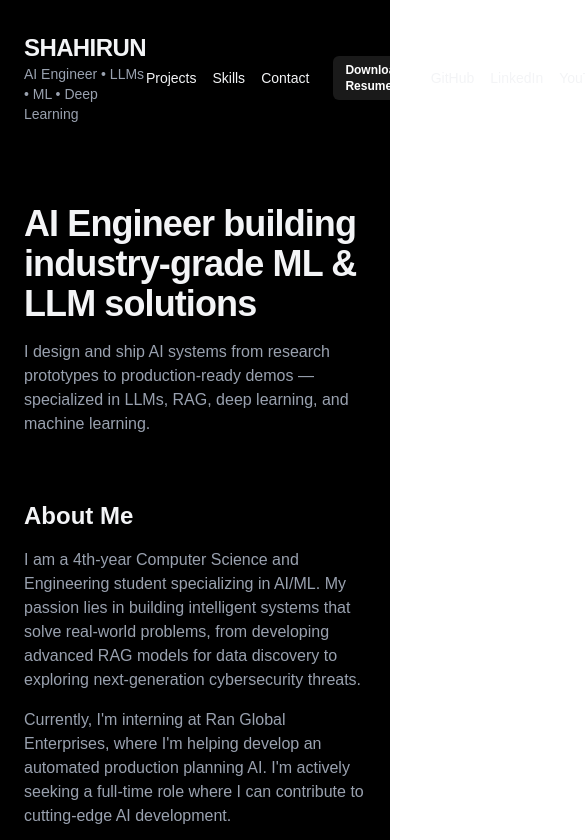
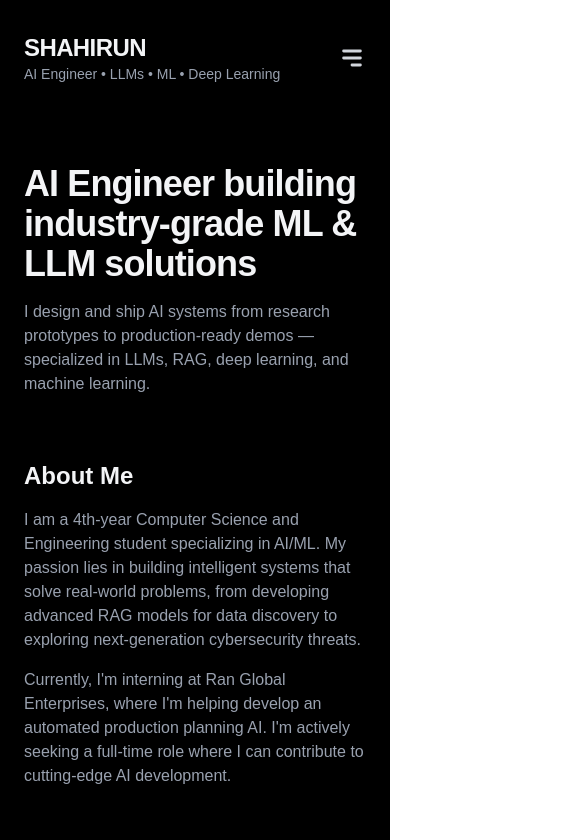
Before and after one commit to shahirun-x/shahirun-portfolio, a Next.js app: page / in a window 390 px wide. Shown: the top 840 px of the page, 585 px wide, since content can reach past the window. Built offline with nearby package versions, Linux system fonts and the light colour scheme.

Commit message:
feat: Add mobile nav button and hide desktop nav

```diff
--- a/app/page.tsx
+++ b/app/page.tsx
@@ -1,8 +1,10 @@
 'use client';
 
-import React from 'react';
+import React, { useState } from 'react'; // <-- ADD , { useState }
 import { motion, Variants } from 'framer-motion';
 import ProjectCard from '../components/ProjectCard';
+import { HiMenuAlt3 } from "react-icons/hi"; // <-- ADD THIS
+import { MdClose } from "react-icons/md"; // <-- ADD THIS
 
 const projects = [
   {
@@ -83,8 +85,10 @@ const itemVariant: Variants = {
 // --- END OF PASTE ---
 
 export default function Home() {
+  const [mobileNavOpen, setMobileNavOpen] = useState(false);
   return (
     <main className="min-h-screen bg-black text-gray-100 antialiased">
+      {/* Header */}
       {/* Header */}
       <header className="container mx-auto px-6 py-8 flex items-center justify-between">
         <motion.div initial="hidden" animate="visible" variants={heroVariants}>
@@ -92,29 +96,46 @@ export default function Home() {
           <p className="text-sm text-gray-400">AI Engineer • LLMs • ML • Deep Learning</p>
         </motion.div>
 
-        <nav className="flex gap-4 items-center text-sm">
+        {/* --- START: UPDATED NAV --- */}
+
+        {/* 1. Full Desktop Nav (Hidden on Mobile) */}
+        <nav className="hidden md:flex gap-4 items-center text-sm">
           <motion.a whileHover={{ y: -3 }} className="hover:text-white/90" href="#projects">Projects</motion.a>
           <motion.a whileHover={{ y: -3 }} className="hover:text-white/90" href="#skills">Skills</motion.a>
           <motion.a whileHover={{ y: -3 }} className="hover:text-white/90" href="#contact">Contact</motion.a>
 
-{/* --- START: NEW RESUME BUTTON --- */}
           <motion.a
             whileHover={{ y: -3, scale: 1.05 }}
             whileTap={{ scale: 0.95 }}
-            href="/Shahirun_Resume.pdf" // <-- This links to the file in /public
-            download // <-- This attribute tells the browser to download it
+            href="/Shahirun_Resume.pdf"
+            download
             className="ml-2 px-3 py-1.5 rounded-md text-xs font-semibold bg-white/10 text-white hover:bg-white/20 transition-colors"
           >
             Download Resume
           </motion.a>
-          {/* --- END: NEW RESUME BUTTON --- */}
 
           {/* Social links */}
-          <motion.a whileHover={{ y: -3 }} href="https://github.com/shahirun-x" target="_blank" rel="noopener noreferrer" className="hover:text-white/90">GitHub</motion.a>
+          <motion.a whileHover={{ y: -3 }} href="https://github.com/shahirun-x" target="_blank" rel="noopener noreferrer" className="hover:text-white/90 ml-2">GitHub</motion.a>
           <motion.a whileHover={{ y: -3 }} href="https://linkedin.com/in/shahirun-s" target="_blank" rel="noopener noreferrer" className="hover:text-white/90">LinkedIn</motion.a>
           <motion.a whileHover={{ y: -3 }} href="https://www.youtube.com/@shahirunx" target="_blank" rel="noopener noreferrer" className="hover:text-white/90">YouTube</motion.a>
           <motion.a whileHover={{ y: -3 }} href="https://www.instagram.com/shahirun.x" target="_blank" rel="noopener noreferrer" className="hover:text-white/90">Instagram</motion.a>
         </nav>
+
+        {/* 2. Mobile Menu Button (Hidden on Desktop) */}
+        <div className="flex md:hidden z-50">
+          <button
+            onClick={() => setMobileNavOpen(!mobileNavOpen)}
+            className="text-gray-300 hover:text-white"
+          >
+            {mobileNavOpen ? (
+              <MdClose size={28} />
+            ) : (
+              <HiMenuAlt3 size={28} />
+            )}
+          </button>
+        </div>
+
+        {/* --- END: UPDATED NAV --- */}
       </header>
 
       <section className="container mx-auto px-6 py-12 grid gap-12">
--- a/package.json
+++ b/package.json
@@ -13,7 +13,8 @@
     "framer-motion": "^12.23.24",
     "next": "16.0.1",
     "react": "19.2.0",
-    "react-dom": "19.2.0"
+    "react-dom": "19.2.0",
+    "react-icons": "^5.5.0"
   },
   "devDependencies": {
     "@tailwindcss/postcss": "^4",
```
Also changed, not shown: 1 other file (tests, documents, lock files or other folders).
